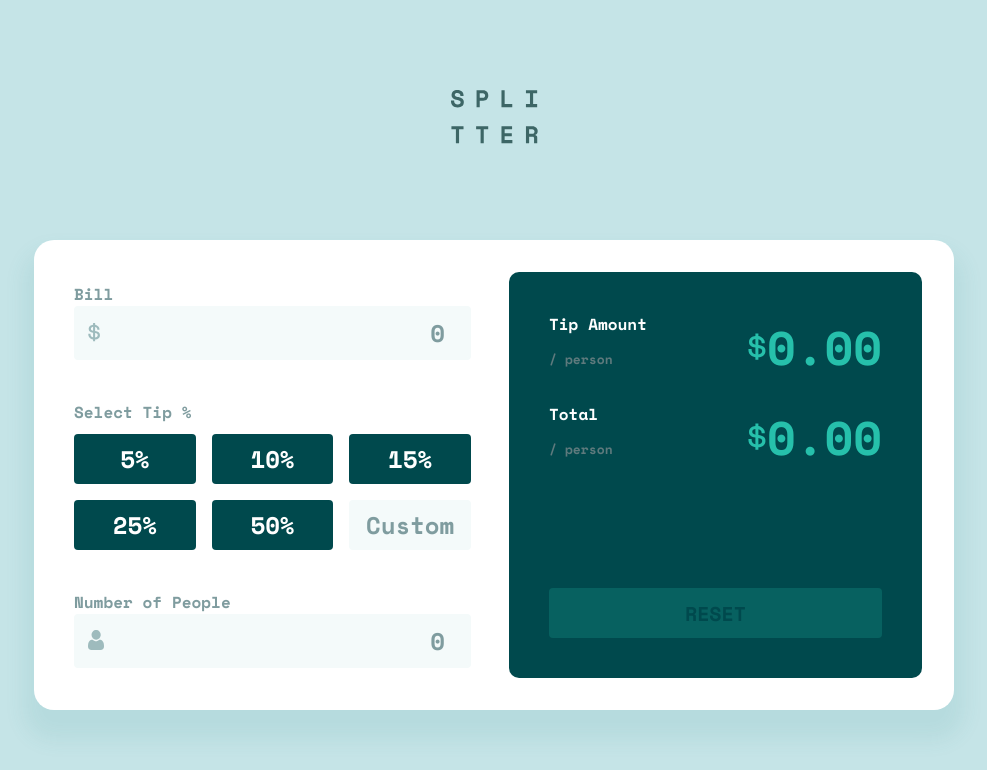
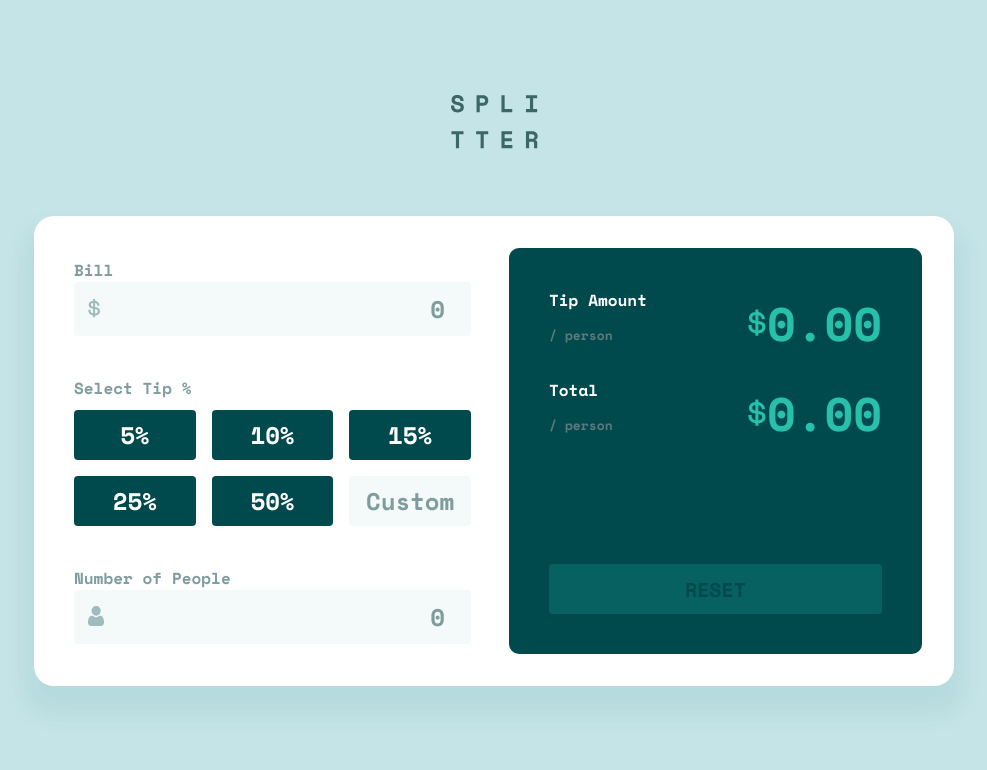
Before and after one commit to GooTaLK/FM_Tip-calculator-app, a website built with Vite: page index.html in a window 1280 px wide. Shown: the whole page, without its empty margins (146-1133 px from the left). Built offline with nearby package versions, Linux system fonts and the light colour scheme.

Commit message:
Fix: Improve header adding h1 tag and repositioning

```diff
--- a/index.html
+++ b/index.html
@@ -18,9 +18,9 @@
   </head>
   <body>
     <header class="header">
-      <div class="logo">
+      <h1 class="logo">
         <img src="assets/svg/logo.svg" alt="Logo, splitter text" />
-      </div>
+      </h1>
     </header>
 
     <main class="main">
--- a/styles/layout/header.css
+++ b/styles/layout/header.css
@@ -2,5 +2,10 @@
   display: flex;
   align-items: center;
   justify-content: center;
-  height: 30vmin;
+  height: 22vmin;
+  margin-top: 40px;
+
+  & .logo {
+    margin: 0;
+  }
 }
```
